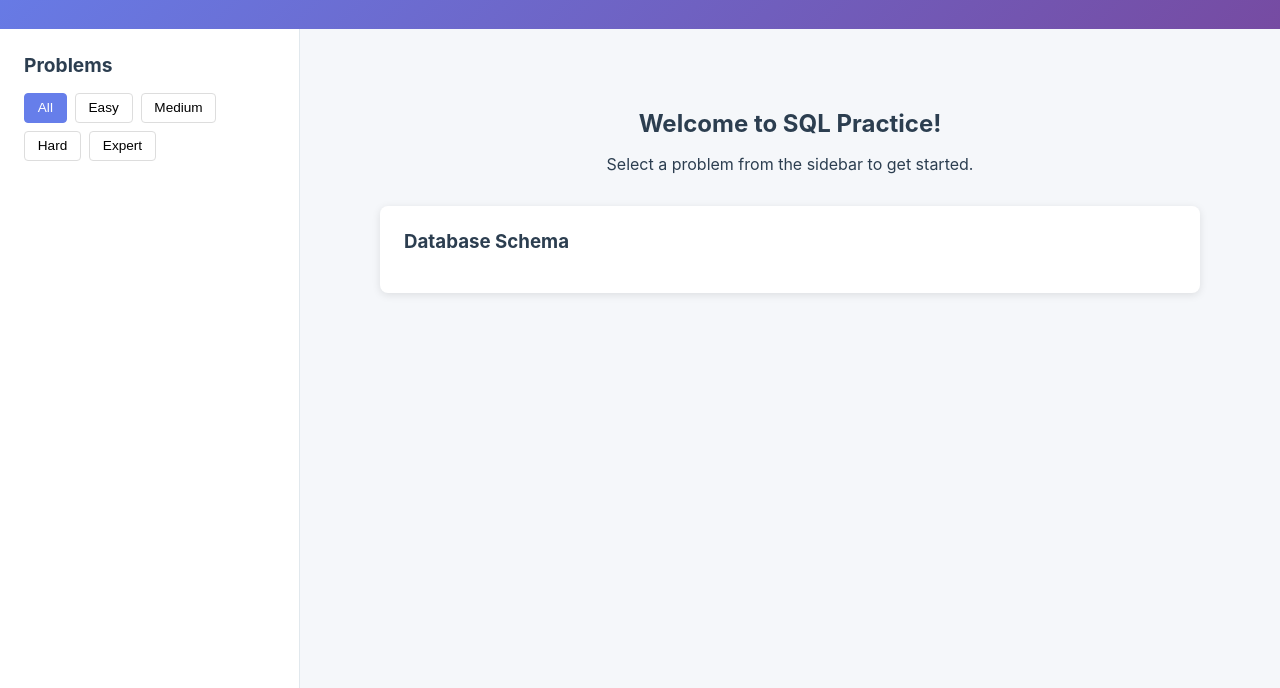
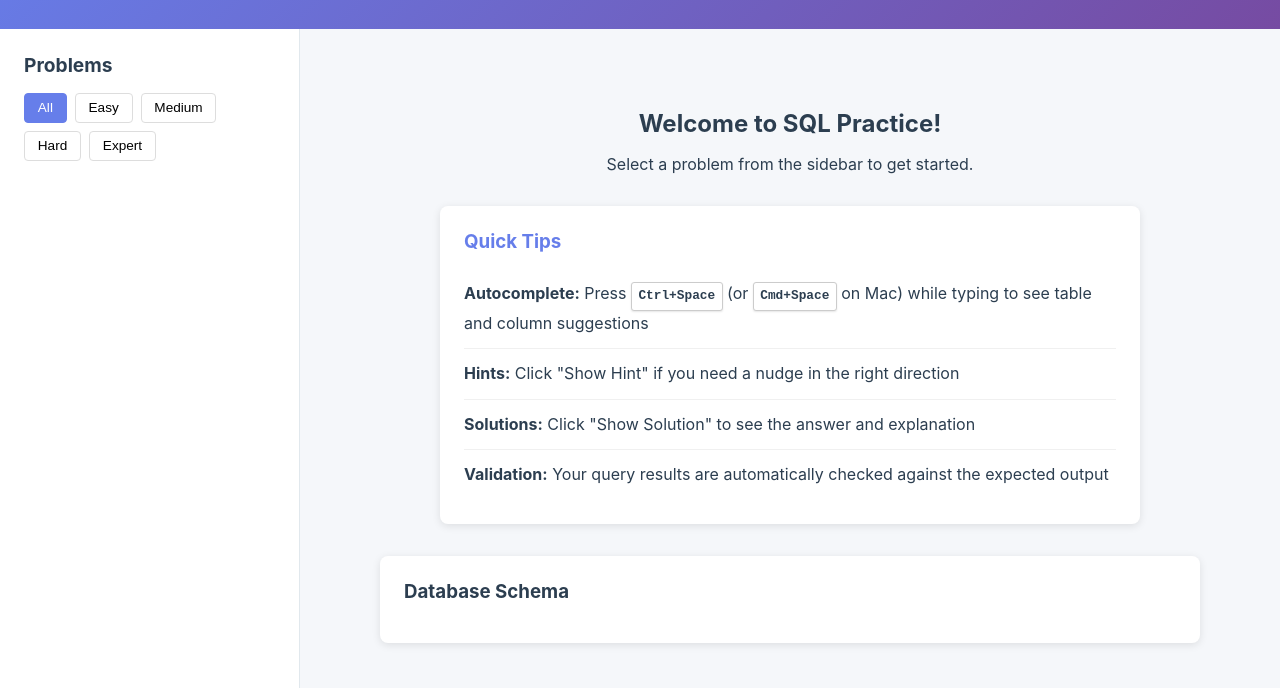
Before and after one commit to vageesanr/sql-playground, a website: page public/index.html in a window 1280 px wide. Shown: the part 102-790 px from the top of the page. Drawn offline with nearby package versions, Linux system fonts and the light colour scheme; no server answers.

Commit message:
Add intuitive autocomplete tips and quick start guide

```diff
--- a/public/index.html
+++ b/public/index.html
@@ -33,6 +33,17 @@
         <div id="welcomeScreen" class="welcome">
           <h2>Welcome to SQL Practice!</h2>
           <p>Select a problem from the sidebar to get started.</p>
+
+          <div class="quick-tips">
+            <h3>Quick Tips</h3>
+            <ul>
+              <li><strong>Autocomplete:</strong> Press <kbd>Ctrl+Space</kbd> (or <kbd>Cmd+Space</kbd> on Mac) while typing to see table and column suggestions</li>
+              <li><strong>Hints:</strong> Click "Show Hint" if you need a nudge in the right direction</li>
+              <li><strong>Solutions:</strong> Click "Show Solution" to see the answer and explanation</li>
+              <li><strong>Validation:</strong> Your query results are automatically checked against the expected output</li>
+            </ul>
+          </div>
+
           <div class="schema-preview">
             <h3>Database Schema</h3>
             <div id="schemaInfo"></div>
@@ -60,6 +71,10 @@
                 <button id="showSolutionBtn" class="btn btn-secondary">Show Solution</button>
                 <button id="runBtn" class="btn btn-primary">Run Query</button>
               </div>
+            </div>
+            <div class="editor-tip">
+              <span class="tip-icon">💡</span>
+              <span class="tip-text">Press <kbd>Ctrl+Space</kbd> (or <kbd>Cmd+Space</kbd> on Mac) for autocomplete suggestions</span>
             </div>
             <div id="sqlEditorContainer"></div>
           </div>
--- a/public/style.css
+++ b/public/style.css
@@ -130,6 +130,36 @@ header h1 {
   margin-bottom: 1rem;
 }
 
+.quick-tips {
+  text-align: left;
+  background: white;
+  padding: 1.5rem;
+  border-radius: 8px;
+  box-shadow: 0 2px 8px rgba(0,0,0,0.1);
+  margin: 2rem auto;
+  max-width: 700px;
+}
+
+.quick-tips h3 {
+  margin-bottom: 1rem;
+  color: #667eea;
+}
+
+.quick-tips ul {
+  list-style: none;
+  padding: 0;
+}
+
+.quick-tips li {
+  padding: 0.75rem 0;
+  border-bottom: 1px solid #f0f0f0;
+  line-height: 1.6;
+}
+
+.quick-tips li:last-child {
+  border-bottom: none;
+}
+
 .schema-preview {
   margin-top: 2rem;
   text-align: left;
@@ -195,6 +225,39 @@ header h1 {
   justify-content: space-between;
   align-items: center;
   margin-bottom: 0.5rem;
+  font-weight: 600;
+}
+
+.editor-tip {
+  display: flex;
+  align-items: center;
+  gap: 0.5rem;
+  padding: 0.75rem;
+  background: #f0f4ff;
+  border-left: 3px solid #667eea;
+  border-radius: 4px;
+  margin-bottom: 0.75rem;
+  font-size: 0.85rem;
+  color: #495057;
+}
+
+.tip-icon {
+  font-size: 1.1rem;
+}
+
+.tip-text {
+  flex: 1;
+}
+
+kbd {
+  display: inline-block;
+  padding: 0.2rem 0.4rem;
+  font-size: 0.8rem;
+  font-family: monospace;
+  background: #fff;
+  border: 1px solid #ccc;
+  border-radius: 3px;
+  box-shadow: 0 1px 2px rgba(0,0,0,0.1);
   font-weight: 600;
 }
 
```
